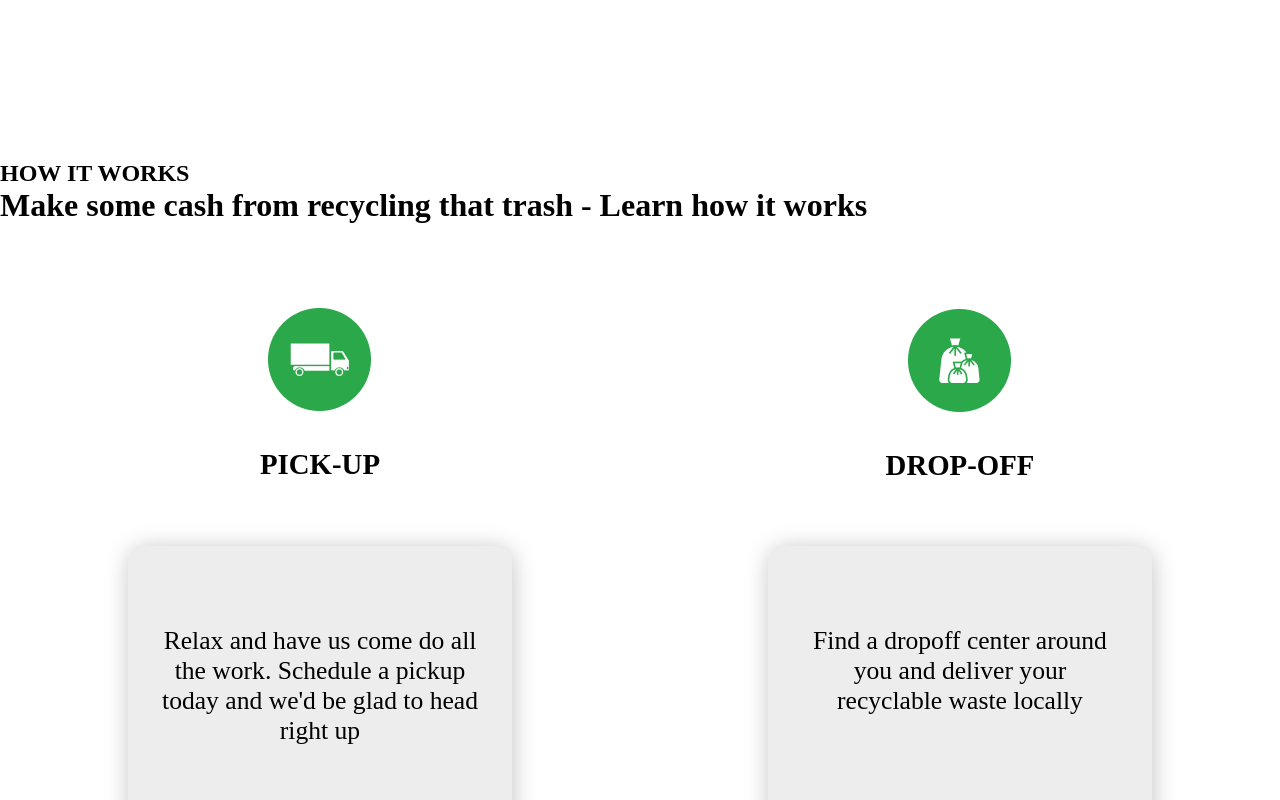
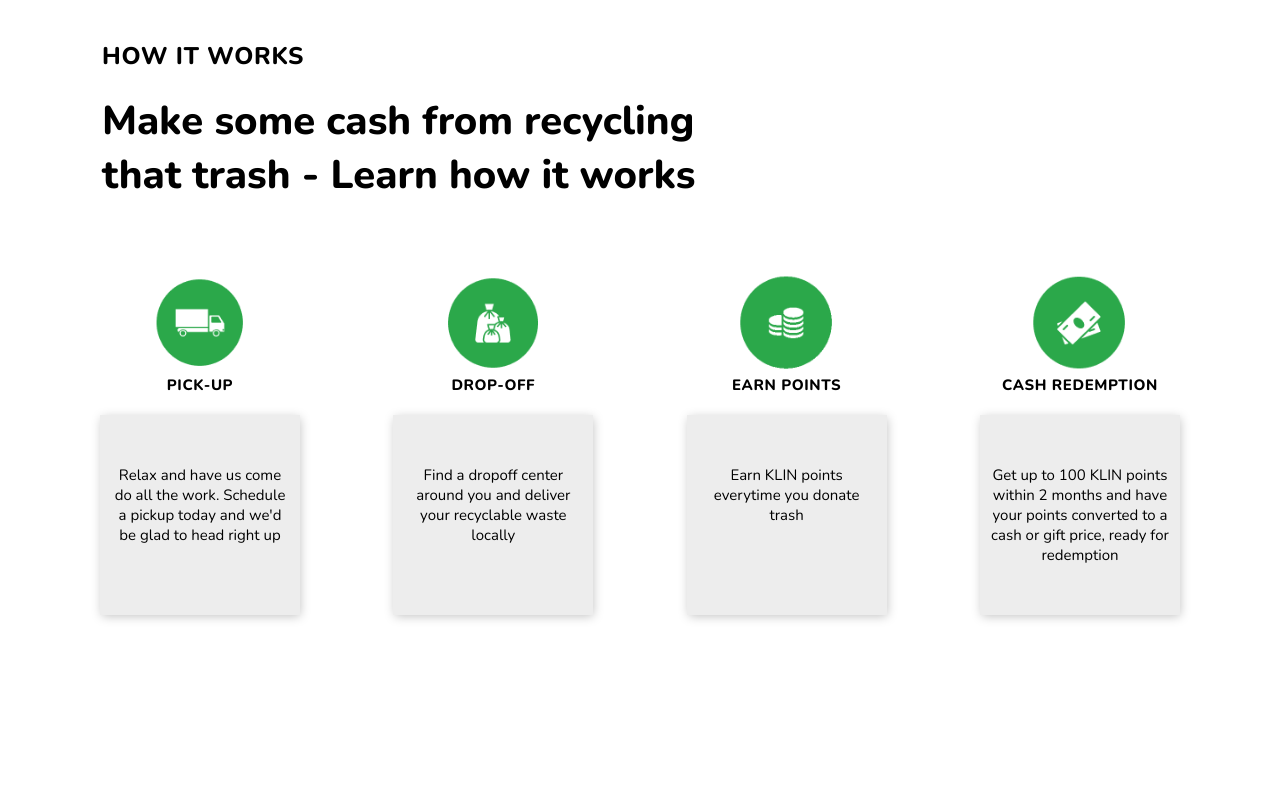
Before and after one commit to Clean-Hub/cleanhub, a React (Create React App) app: page / in a window 1280 px wide. Shown: the top 800 px of the page. Built offline with nearby package versions, Linux system fonts and the light colour scheme.

Commit message:
homeRecyclingCard styled

```diff
--- a/src/components/homeRecycling/HomeRecycling.jsx
+++ b/src/components/homeRecycling/HomeRecycling.jsx
@@ -14,7 +14,7 @@ const Howitworks = () => {
           <div className='howitworks-title'>
             <h2 className='heading-sm'>HOW IT WORKS</h2>
             <h1 className='heading-lg'>
-              Make some cash from recycling that trash - Learn how it works{' '}
+              Make some cash from recycling that trash - Learn how it works
             </h1>
           </div>
           <div className='howitworks-content'>
--- a/src/components/homeRecycling/homeRecycling.css
+++ b/src/components/homeRecycling/homeRecycling.css
@@ -1,15 +1,40 @@
 .howitworks-wrapper {
-  margin-top: 10rem;
+  width: 100%;
+  height: 100vh;
+  margin: 0 auto;
+}
+.heading-sm {
+  font-family: 'Nunito';
+  font-style: normal;
+  font-weight: 800;
+  font-size: 24px;
+  line-height: 140%;
+  letter-spacing: 0.03em;
+  text-transform: uppercase;
+  color: #000000;
+  margin-left: 102px;
+  margin-top: 40px;
+}
+.heading-lg {
+  font-family: 'Nunito';
+  font-style: normal;
+  font-weight: 900;
+  font-size: 40px;
+  color: #000000;
+  margin-top: 20px;
+  margin-left: 102px;
+  padding-right: 400px;
 }
 .howitworks-wrapper .howitworks-title {
-  padding-bottom: 3rem;
+  padding-bottom: 30px;
 }
 .howitworks-wrapper .howitworks-title h1 {
   max-width: 65rem;
   width: 100%;
 }
-.howitworks-wrapper .howitworks-content {
+.howitworks-content {
   display: flex;
-  justify-content: space-around;
-  flex-wrap: wrap;
+  justify-content: space-between;
+  margin-left: 90px;
+  margin-right: 90px;
 }
--- a/src/components/homeRecyclingCard2/HomeRecyclingCard2.jsx
+++ b/src/components/homeRecyclingCard2/HomeRecyclingCard2.jsx
@@ -3,9 +3,11 @@ import './homeRecyclingCard2.css'
 const HomeRecyclingCard2 = ({ img, title, content }) => {
   return (
     <div className='homeRecyclingCardContainer'>
-      <img src={img} alt='card-img' />
-      <p>{title}</p>
-      <div className='homeRecyclingCardContent'>{content}</div>
+      <div className='homeRecyclingCardWrapper'>
+        <img src={img} alt='card-img' className='homeRecImg' />
+        <p className='homeRecyclingCardP'>{title}</p>
+        <div className='homeRecyclingCardContent'>{content}</div>
+      </div>
     </div>
   )
 }
--- a/src/components/homeRecyclingCard2/homeRecyclingCard2.css
+++ b/src/components/homeRecyclingCard2/homeRecyclingCard2.css
@@ -1,23 +1,40 @@
 .homeRecyclingCardContainer {
-  padding: 2rem;
-  width: 100%;
-  max-width: 28rem;
-  display: grid;
-  place-items: center;
+  margin-top: 30px;
+  padding: 10px;
+  margin-bottom: 50px;
 }
-.homeRecyclingCardContainer p {
-  padding-top: 2rem;
-  padding-bottom: 4rem;
-  font-size: 1.8rem;
-  font-weight: 900;
+.homeRecyclingCardWrapper {
+  display: flex;
+  align-items: center;
+  justify-content: center;
+  flex-direction: column;
+}
+.homeRecImg {
+  width: 103px;
+  height: 103px;
+  object-fit: contain;
+}
+.homeRecyclingCardP {
+  font-family: 'Nunito';
+  font-style: normal;
+  font-weight: 800;
+  font-size: 15px;
+  line-height: 20px;
+  letter-spacing: 0.04em;
+  color: #000000;
+  margin-bottom: 20px;
 }
 .homeRecyclingCardContent {
   background: #ededed;
-  font-size: 1.6rem;
-  padding: 2rem;
+  box-shadow: 1px 2px 10px -1px rgba(0, 0, 0, 0.25);
+  font-family: 'Nunito';
+  font-style: normal;
+  font-weight: 400;
+  font-size: 15px;
+  line-height: 20px;
   text-align: center;
-  padding-top: 5rem;
-  border-radius: 1rem;
-  min-height: 22rem;
-  box-shadow: 1px 2px 24px -1px rgba(0, 0, 0, 0.25);
+  color: #000000;
+  width: 200px;
+  height: 200px;
+  padding: 50px 10px;
 }
```
